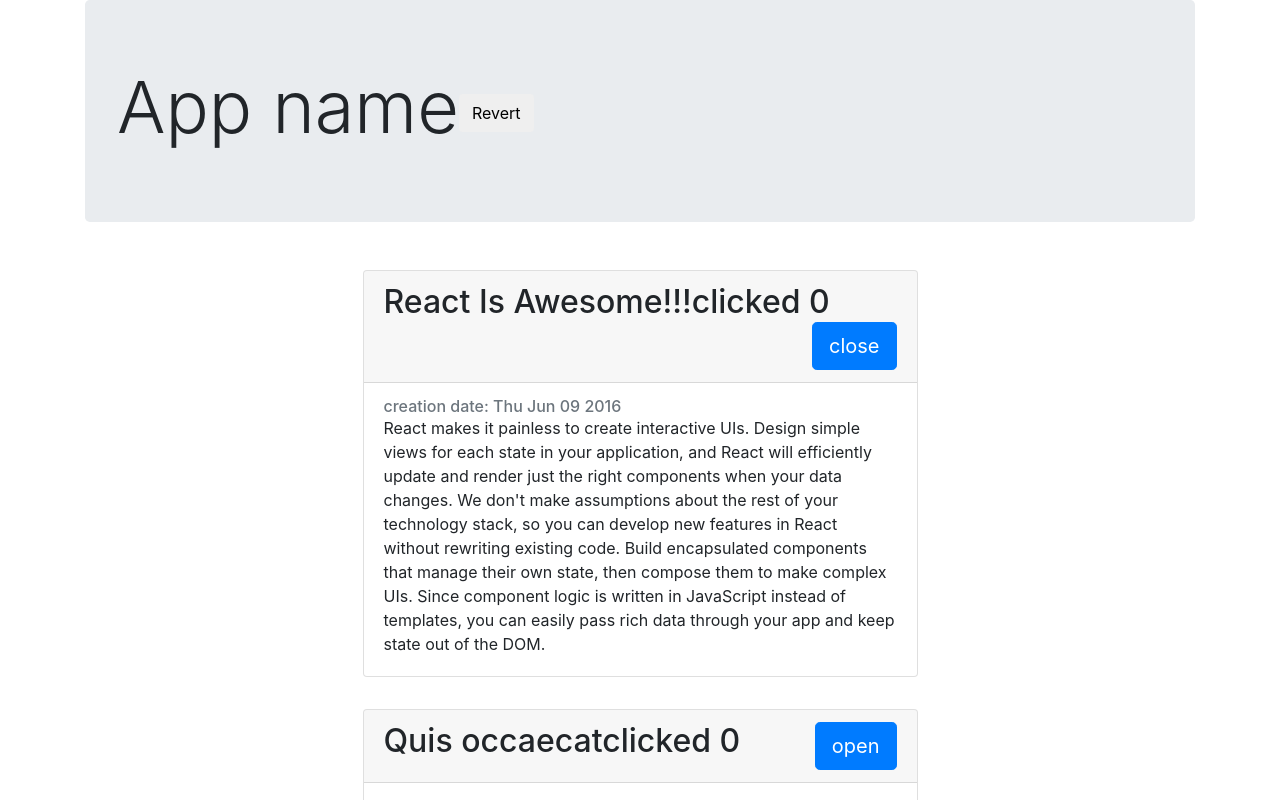
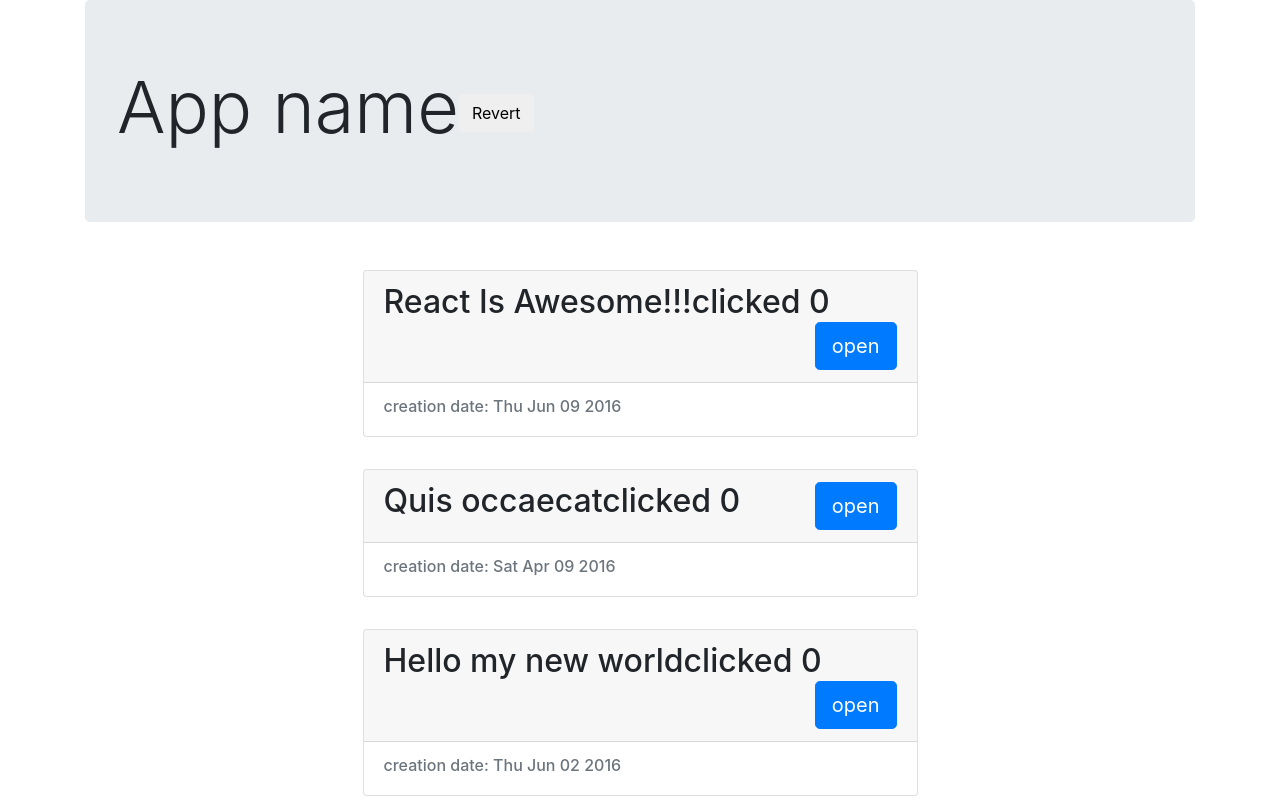
Before and after one commit to mihailsitnic/learn.javascript.ru-screencast-react, a React (Create React App) app: page / in a window 1280 px wide. Shown: the top 800 px of the page. Built offline with nearby package versions, Linux system fonts and the light colour scheme; the HTML template or start-up script is replaced by a standard one.

Commit message:
Reverse data flow, recovery

```diff
--- a/src/components/Article.js
+++ b/src/components/Article.js
@@ -4,7 +4,6 @@
     constructor(props) {
         super(props)
         this.state = {
-            isOpen: props.defaultOpen,
             count: 0
         }
     }
@@ -17,28 +16,28 @@
         console.log('---', 'mounting');
     }
 
-    componentWillReceiveProps(nextProps) {
-        console.log('---', 'Will Receive Props');
-        if (nextProps.defaultOpen !== this.props.defaultOpen) this.setState({
-            isOpen: nextProps.defaultOpen
-        })
-    }
+    // componentWillReceiveProps(nextProps) {
+    //     console.log('---', 'Will Receive Props');
+    //     if (nextProps.defaultOpen !== this.props.defaultOpen) this.setState({
+    //         isOpen: nextProps.defaultOpen
+    //     })
+    // }
 
     componentWillUpdate() {
         console.log('---', 'Will Update');
     }
 
     render() {
-        const { article } = this.props
-        const body = this.state.isOpen && <section className="card-text">{article.text}</section>
+        const { article, isOpen, onButtonClick } = this.props
+        const body = isOpen && <section className="card-text">{article.text}</section>
         return (
             <div className="card mx-auto" style={{width: '50%'}}>
                 <div className="card-header">
                     <h2 onClick={this.incrementCounter}>
                         {article.title}
                         clicked {this.state.count}
-                        <button onClick={this.handleClick} className="btn btn-primary btn-lg float-right">
-                            {this.state.isOpen ? 'close' : 'open'}
+                        <button onClick={onButtonClick} className="btn btn-primary btn-lg float-right">
+                            {isOpen ? 'close' : 'open'}
                         </button>
                     </h2>
                 </div>
@@ -55,12 +54,6 @@
             count: this.state.count + 1
         })
     }
-
-    handleClick = () => {
-        this.setState({
-            isOpen: !this.state.isOpen
-        })
-    }
 }
 
 export default Article
--- a/src/components/ArticleList/index.js
+++ b/src/components/ArticleList/index.js
@@ -1,11 +1,20 @@
-import React from 'react'
+import React, { Component } from 'react'
 import Article from '../Article'
 import './style.css'
 
-export default function ArticleList({ articles }) {
-    const articleElements = articles.map((article, index) =>
+export default class ArticleList extends Component {
+    state = {
+        openArticleId: null
+    }
+
+    render() {
+        const articleElements = this.props.articles.map((article, index) =>
             <li key={article.id} className="article-list__li">
-            <Article article={article} defaultOpen={index === 0} />
+                <Article
+                    article={article}
+                    isOpen={this.state.openArticleId === article.id}
+                    onButtonClick={this.handleClick.bind(this, article.id)}
+                />
             </li>
         )
         return (
@@ -14,3 +23,7 @@
             </ul>
         )
     }
+    handleClick = openArticleId => this.setState({
+        openArticleId: this.state.openArticleId === openArticleId ? null : openArticleId
+    })
+}
```
Lines whose indentation alone changed are shown as unchanged.
